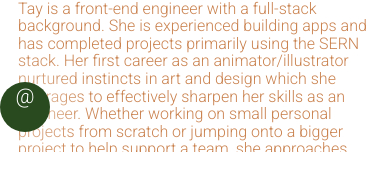
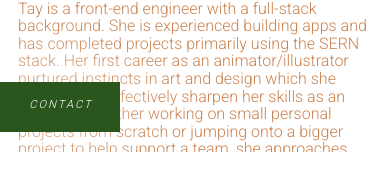
Before and after one commit to taylormleigh/tayMade, a Next.js app: page / in a window 390 px wide. Shown: the part 662-841 px from the top of the page. Built offline with nearby package versions, Linux system fonts and the light colour scheme.

Commit message:
styling for mobile contact button

```diff
--- a/components/layout.js
+++ b/components/layout.js
@@ -32,7 +32,7 @@
       </div>
       <a href="mailto:me@taylor-made.com" className="contactButton">CONTACT</a>
       <div>
-        <a href="mailto:me@taylor-made.com" className="contactButtonMobile">@</a>
+        <a href="mailto:me@taylor-made.com" className="contactButtonMobile">contact</a>
       </div>
     </>
   )
--- a/styles.css
+++ b/styles.css
@@ -838,30 +838,30 @@
 
 .contactButtonMobile {
   /* opacity: 0; */
-  background-color: #294a1e;
+  background-color: #2a551c;
   color: white;
   z-index: 999;
   position: fixed;
   bottom: 50px;
-  width: 50px;
+  width: 120px;
   height: 50px;
   box-sizing: border-box;
-  border-radius: 50%;
+  border-radius: 0%;
   transition: all .7s;
-  box-shadow:10px 0px 50px white;
+  box-shadow:2px 0px 90px white;
 }
 
 a.contactButtonMobile {
   /* opacity: 0; */
   transition: all .7s;
   letter-spacing: 2px;
-  font-size: 1.3rem;
+  font-size: .7rem;
   text-transform: uppercase;
-  /* font-style: italic; */
+  font-style: italic;
   text-align: center;
-  line-height: 1.4;
+  line-height: 1.6;
   padding-left: 2px;
-  padding-bottom: 14px;
+  padding-top: 14px;
 }
 
 .contactButtonMobile:hover {
```
